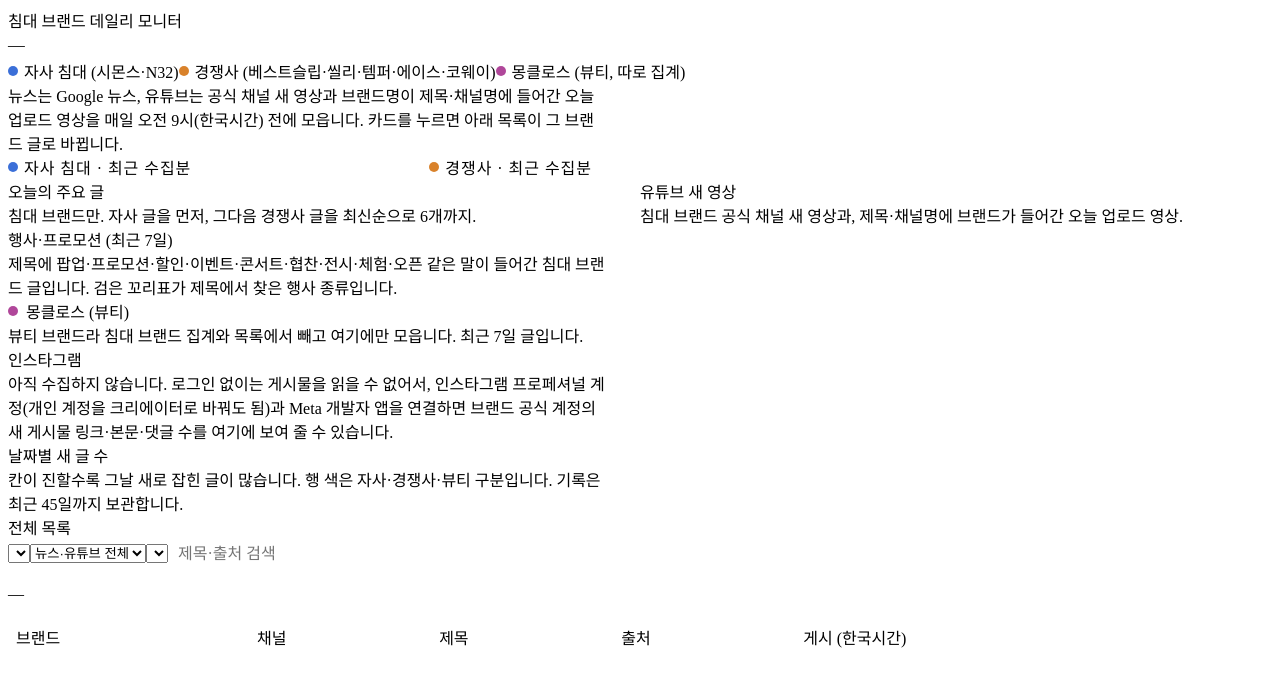
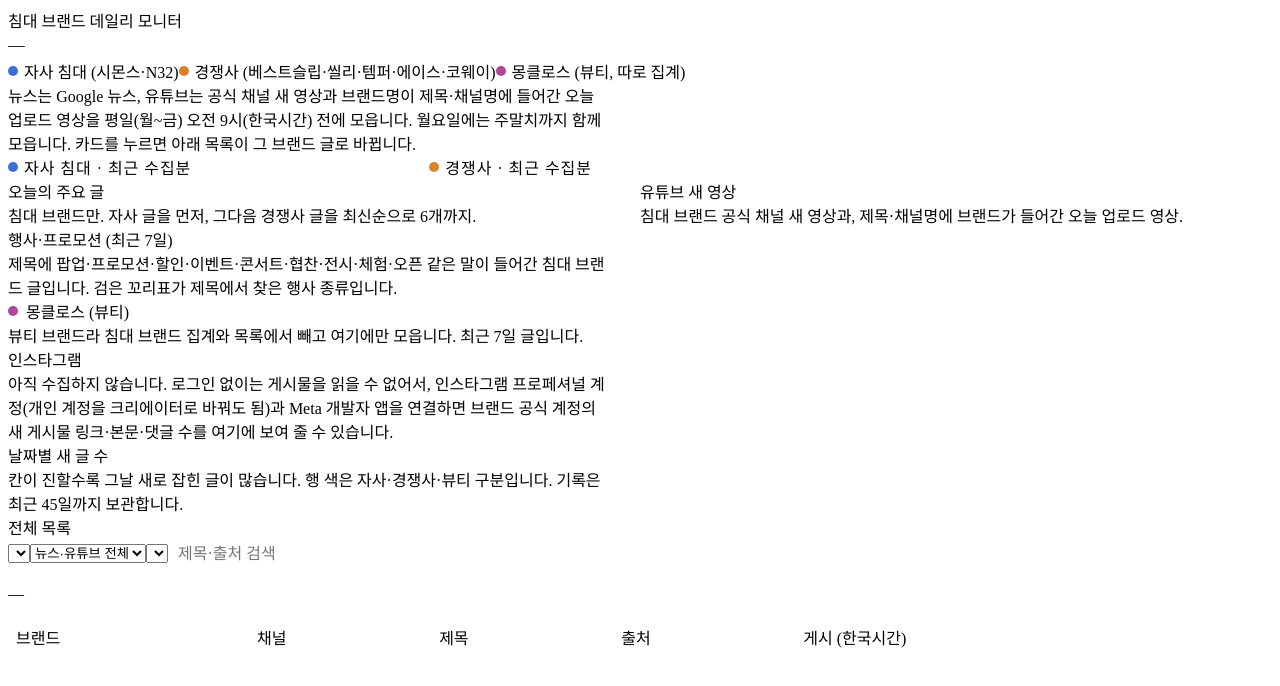
Before and after one commit to numi2017-bit/sns-guide, a plain HTML site: page monitor/index.html in a window 1280 px wide. Drawn offline with Linux system fonts and the light colour scheme.

Commit message:
Dashboard note: weekday schedule
Co-Authored-By: Claude Opus 5.5 <noreply@anthropic.com>
Claude-Session: https://claude.ai/code/session_01W8Fzxx8vGmH6sjJWNZgtJT

```diff
--- a/monitor/index.html
+++ b/monitor/index.html
@@ -85,7 +85,7 @@
       <span style="display:flex;align-items:center;gap:6px"><span class="dot rival"></span>경쟁사 (베스트슬립·씰리·템퍼·에이스·코웨이)</span>
       <span style="display:flex;align-items:center;gap:6px"><span class="dot beauty"></span>몽클로스 (뷰티, 따로 집계)</span>
     </div>
-    <p class="note">뉴스는 Google 뉴스, 유튜브는 공식 채널 새 영상과 브랜드명이 제목·채널명에 들어간 오늘 업로드 영상을 매일 오전 9시(한국시간) 전에 모읍니다. 카드를 누르면 아래 목록이 그 브랜드 글로 바뀝니다.</p>
+    <p class="note">뉴스는 Google 뉴스, 유튜브는 공식 채널 새 영상과 브랜드명이 제목·채널명에 들어간 오늘 업로드 영상을 평일(월~금) 오전 9시(한국시간) 전에 모읍니다. 월요일에는 주말치까지 함께 모읍니다. 카드를 누르면 아래 목록이 그 브랜드 글로 바뀝니다.</p>
   </header>
 
   <section id="today" class="bm-groups">
```
